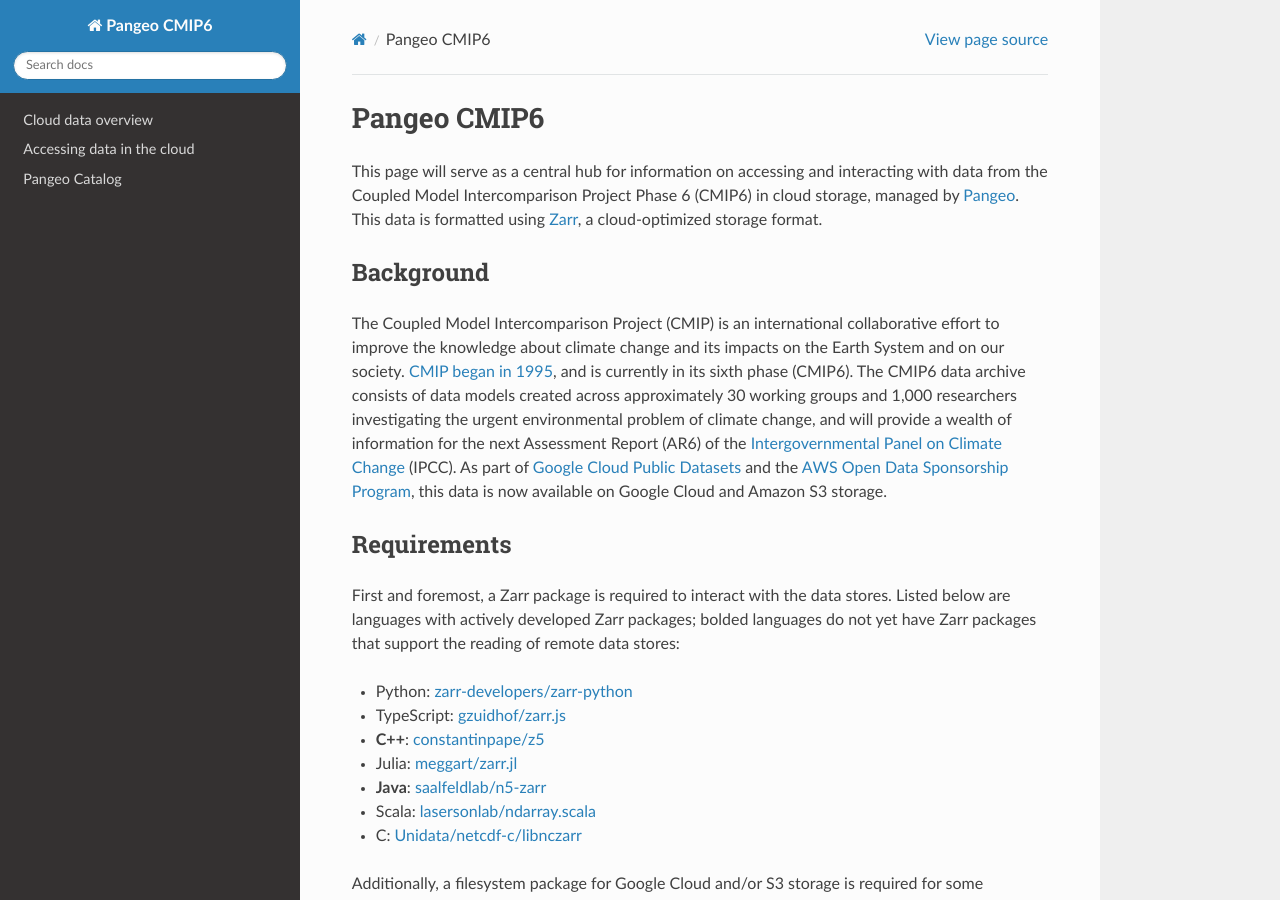
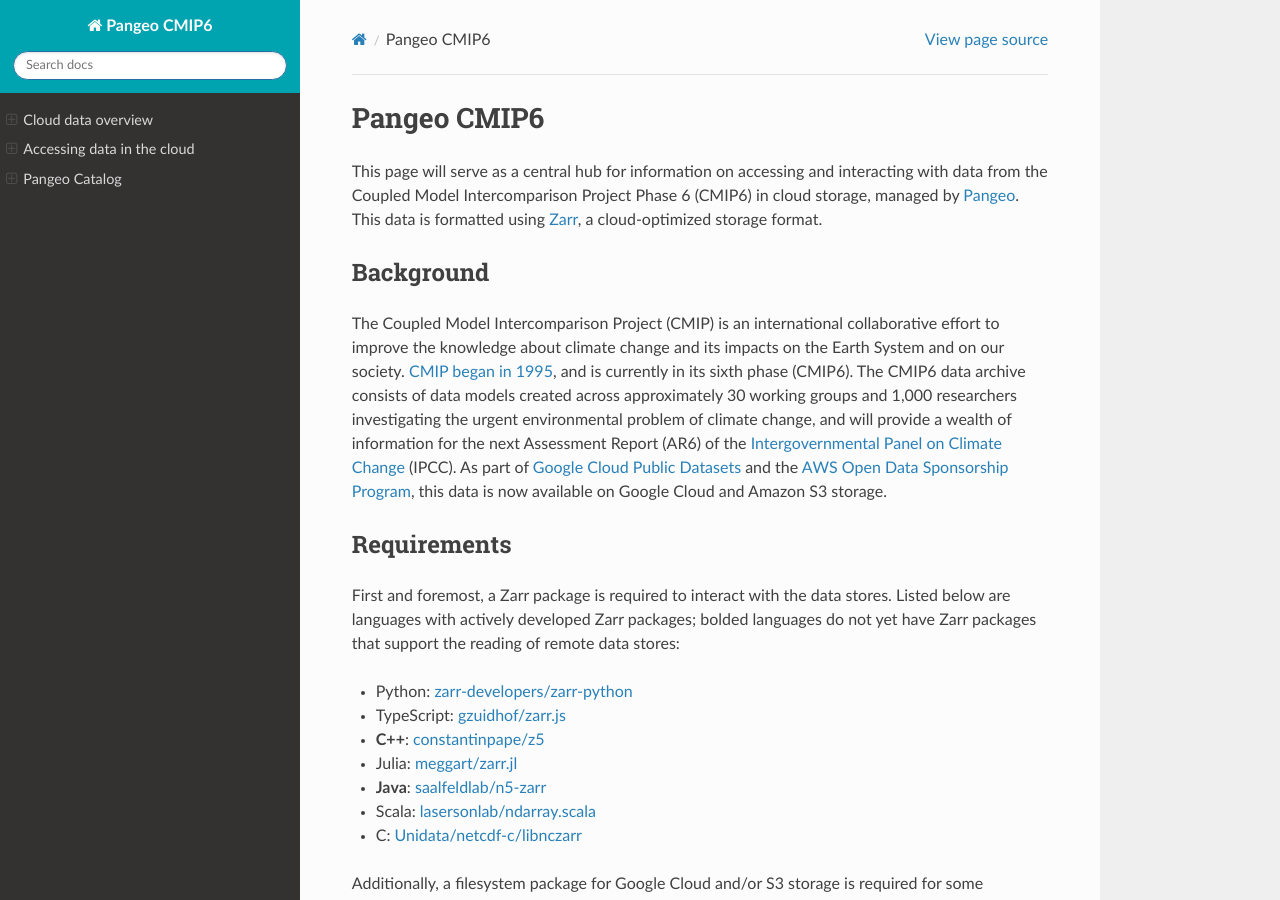
Before and after one commit to pangeo-data/pangeo-cmip6-cloud, a Sphinx documentation site: the page built from docs/index.rst, in a window 1280 px wide and 900 px high. Built offline with Sphinx 7.4.7 and the Read the Docs theme 2.0.0, drawn with Linux system fonts in a browser that asks for light colours.

Commit message:
Add additional theme options

```diff
--- a/docs/conf.py
+++ b/docs/conf.py
@@ -39,10 +39,14 @@
 
 # The theme to use for HTML and HTML Help pages.  See the documentation for
 # a list of builtin themes.
-#
-html_theme = "sphinx_rtd_theme"
 html_favicon = "_static/favicon.png"
 pygments_style = "sphinx"
+
+html_theme = "sphinx_rtd_theme"
+html_theme_options = {
+  "collapse_navigation": False,
+  "style_nav_header_background": "#00A3B0" # Pangeo teal
+}
 
 # Add any paths that contain custom static files (such as style sheets) here,
 # relative to this directory. They are copied after the builtin static files,
```
